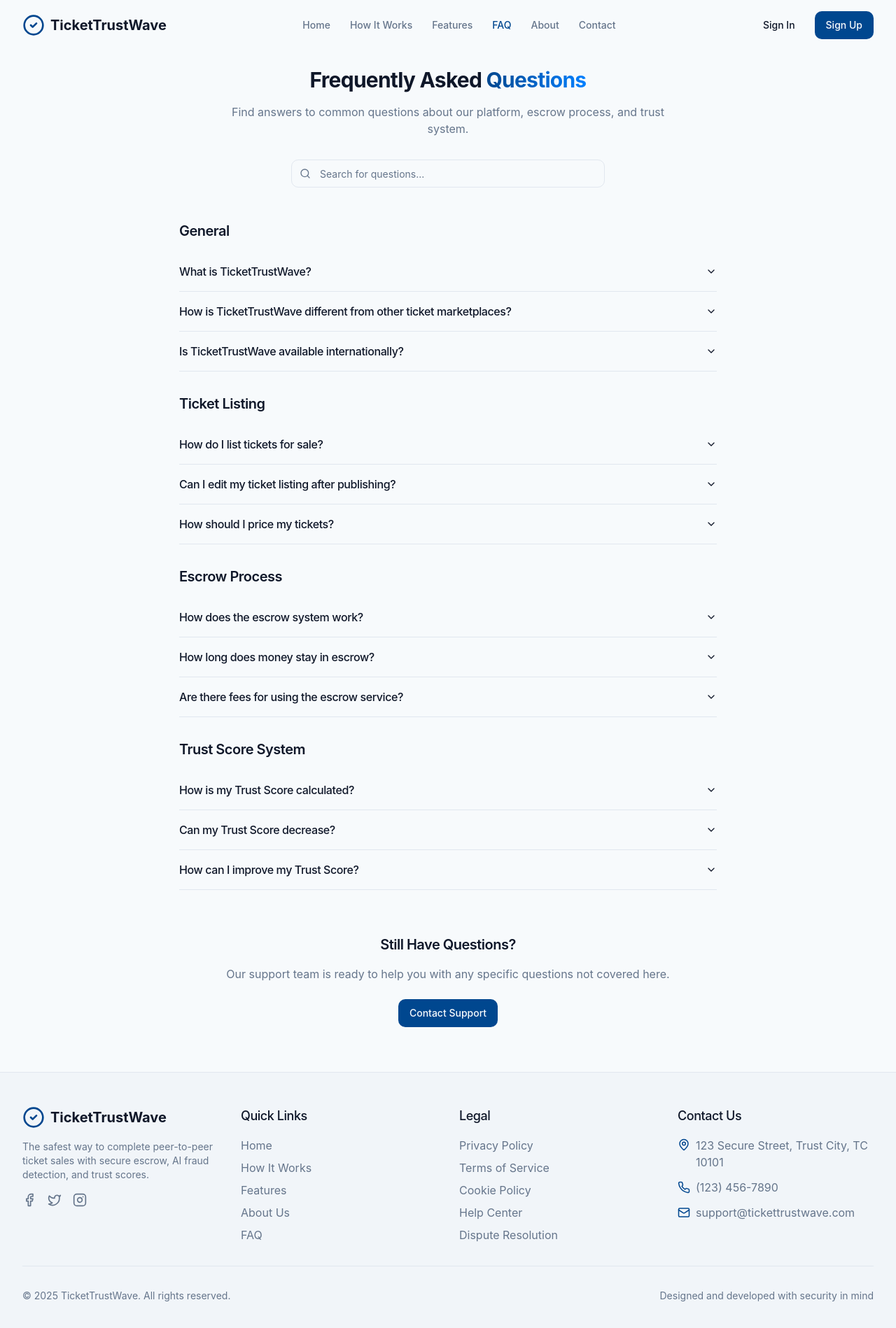
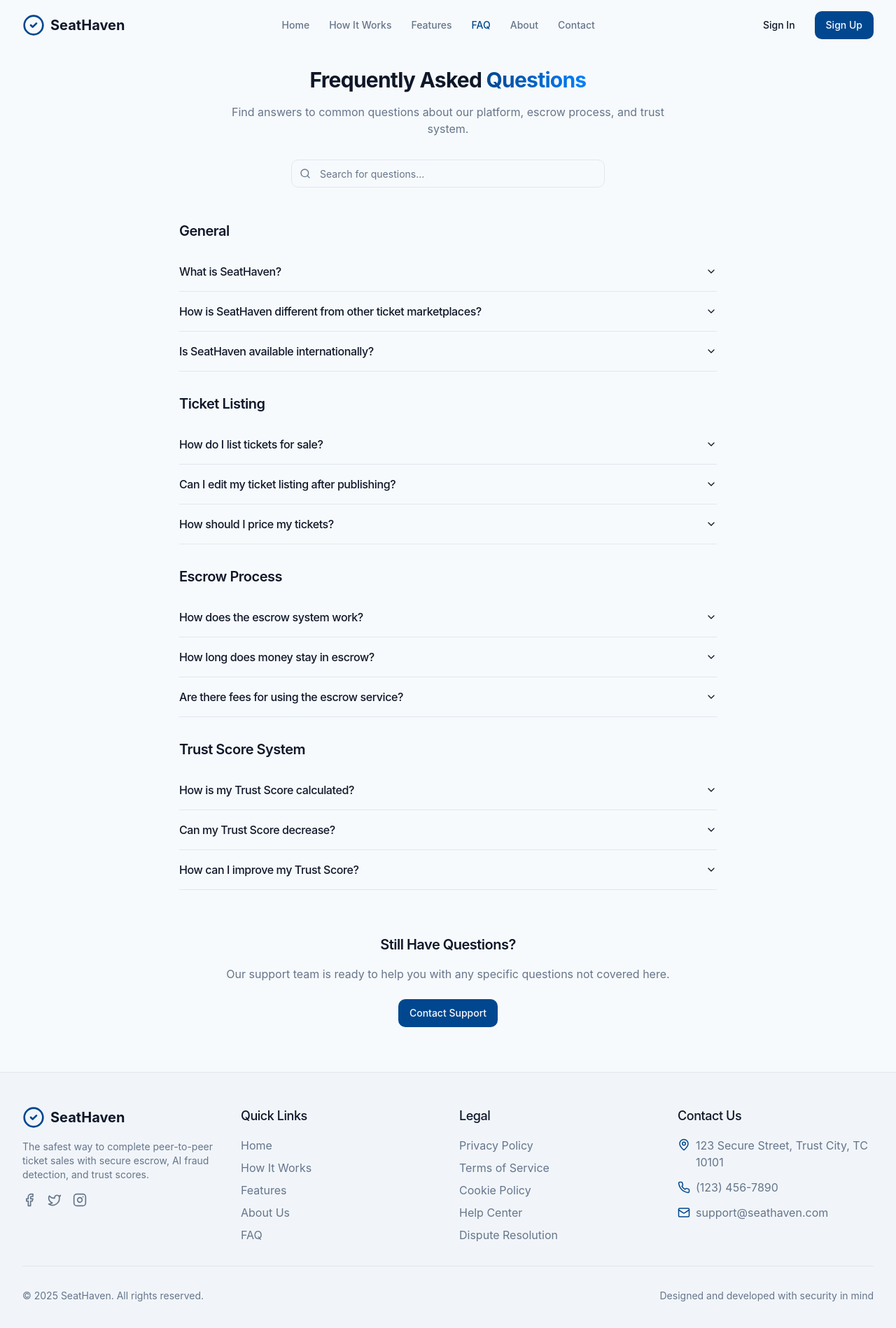
Before and after one commit to micahbank2/tickettrustwave, a React (Vite) app: page /faq in a window 1280 px wide. Shown: the top 1898 px of the page at 70% size. Built offline with nearby package versions, Linux system fonts and the light colour scheme.

Commit message:
Rename TicketTrustWave to SeatHaven
Renames the application from TicketTrustWave to SeatHaven throughout the codebase.

```diff
--- a/src/components/layout/Footer.tsx
+++ b/src/components/layout/Footer.tsx
@@ -29,7 +29,7 @@ const Footer = () => {
                   strokeLinejoin="round"
                 />
               </svg>
-              <span>TicketTrustWave</span>
+              <span>SeatHaven</span>
             </Link>
             <p className="text-muted-foreground text-sm max-w-xs">
               The safest way to complete peer-to-peer ticket sales with secure escrow,
@@ -131,7 +131,7 @@ const Footer = () => {
               <li className="flex items-center gap-2">
                 <Mail size={18} className="text-primary flex-shrink-0" />
                 <span className="text-muted-foreground">
-                  support@tickettrustwave.com
+                  support@seathaven.com
                 </span>
               </li>
             </ul>
@@ -140,7 +140,7 @@ const Footer = () => {
 
         {/* Bottom bar */}
         <div className="border-t border-border mt-8 pt-8 flex flex-col md:flex-row justify-between items-center text-sm text-muted-foreground">
-          <p>© {currentYear} TicketTrustWave. All rights reserved.</p>
+          <p>© {currentYear} SeatHaven. All rights reserved.</p>
           <p className="mt-2 md:mt-0">Designed and developed with security in mind</p>
         </div>
       </div>
--- a/src/components/layout/Navbar.tsx
+++ b/src/components/layout/Navbar.tsx
@@ -66,7 +66,7 @@ const Navbar = () => {
               strokeLinejoin="round"
             />
           </svg>
-          <span className="hidden sm:block">TicketTrustWave</span>
+          <span className="hidden sm:block">SeatHaven</span>
         </Link>
 
         {/* Desktop navigation */}
--- a/src/pages/About.tsx
+++ b/src/pages/About.tsx
@@ -90,7 +90,7 @@ const About = () => {
             <h2 className="text-2xl md:text-3xl font-bold mb-6 text-center">Our Story</h2>
             <BlurCard className="p-8">
               <p className="text-muted-foreground mb-4">
-                TicketTrustWave was born from a painful personal experience. In 2019, our founders were victims of ticket
+                SeatHaven was born from a painful personal experience. In 2019, our founders were victims of ticket
                 fraud that cost them thousands of dollars and ruined what should have been a memorable concert experience.
               </p>
               <p className="text-muted-foreground mb-4">
@@ -99,7 +99,7 @@ const About = () => {
                 puts trust and protection at the center of every transaction.
               </p>
               <p className="text-muted-foreground">
-                Today, TicketTrustWave has protected thousands of transactions worth millions of dollars, using
+                Today, SeatHaven has protected thousands of transactions worth millions of dollars, using
                 innovative technology to make peer-to-peer ticket sales safe for everyone.
               </p>
             </BlurCard>
--- a/src/pages/FAQ.tsx
+++ b/src/pages/FAQ.tsx
@@ -1,3 +1,4 @@
+
 import React from "react";
 import Navbar from "@/components/layout/Navbar";
 import Footer from "@/components/layout/Footer";
@@ -13,15 +14,15 @@ const FAQ = () => {
       category: "General",
       questions: [
         {
-          question: "What is TicketTrustWave?",
-          answer: "TicketTrustWave is a secure peer-to-peer ticket exchange platform that uses escrow services, AI fraud detection, and trust scores to ensure safe transactions between buyers and sellers."
+          question: "What is SeatHaven?",
+          answer: "SeatHaven is a secure peer-to-peer ticket exchange platform that uses escrow services, AI fraud detection, and trust scores to ensure safe transactions between buyers and sellers."
         },
         {
-          question: "How is TicketTrustWave different from other ticket marketplaces?",
+          question: "How is SeatHaven different from other ticket marketplaces?",
           answer: "Unlike other platforms, we focus on security first with our triple-layer protection: secure escrow holds funds until both parties confirm the transaction is complete, AI technology scans for potential fraud, and our Trust Score system helps you identify reliable sellers."
         },
         {
-          question: "Is TicketTrustWave available internationally?",
+          question: "Is SeatHaven available internationally?",
           answer: "Currently, we operate in select countries with plans for international expansion. Please check our supported regions in your account settings."
         }
       ]
--- a/src/pages/HowItWorks.tsx
+++ b/src/pages/HowItWorks.tsx
@@ -100,7 +100,7 @@ const HowItWorks = () => {
         <div className="bg-secondary/50 py-16 md:py-24">
           <div className="layout-grid text-center">
             <h1 className="text-3xl md:text-5xl font-bold mb-6 animate-fade-in text-balance">
-              How <span className="title-gradient">TicketTrustWave</span> Works
+              How <span className="title-gradient">SeatHaven</span> Works
             </h1>
             <p className="text-muted-foreground max-w-2xl mx-auto mb-8 animate-fade-in text-balance">
               Our innovative platform combines cutting-edge technology with user-centered design to create the safest ticket exchange experience possible.
```
